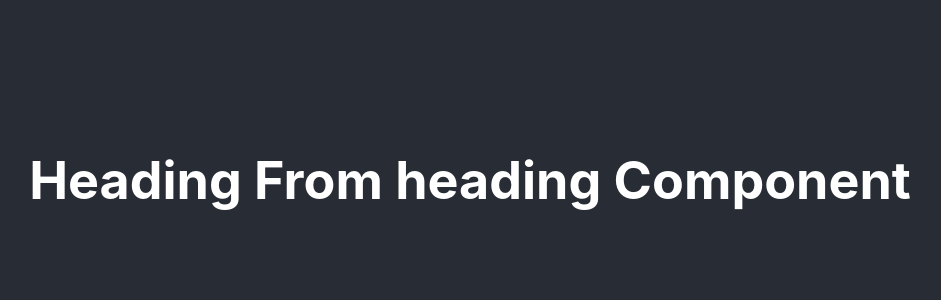
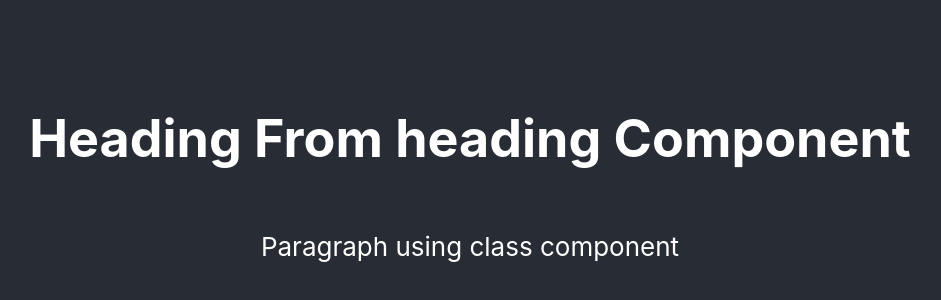
Before and after one commit to altafshaikh/react-first-app-101, a React (Create React App) app: page / in a window 1280 px wide. Shown: the part 220-520 px from the top of the page, without its empty margins (170-1111 px from the left). Built offline with nearby package versions, Linux system fonts and the light colour scheme.

Commit message:
created class component

```diff
--- a/src/App.js
+++ b/src/App.js
@@ -1,12 +1,14 @@
 import logo from "./logo.svg";
 import "./App.css";
 import Heading from "./components/Heading";
+import Paragraph from "./components/Paragraph";
 
 function App() {
   return (
     <div className="App">
       <header className="App-header">
         <Heading />
+        <Paragraph />
       </header>
     </div>
   );
--- /dev/null
+++ b/src/components/Paragraph.js
@@ -0,0 +1,11 @@
+import React from "react";
+
+// creata a class component
+
+class Paragraph extends React.Component {
+  render() {
+    return <p>Paragraph using class component</p>;
+  }
+}
+
+export default Paragraph;
```
Also changed, not shown: 1 other file (tests, documents, lock files or other folders).
